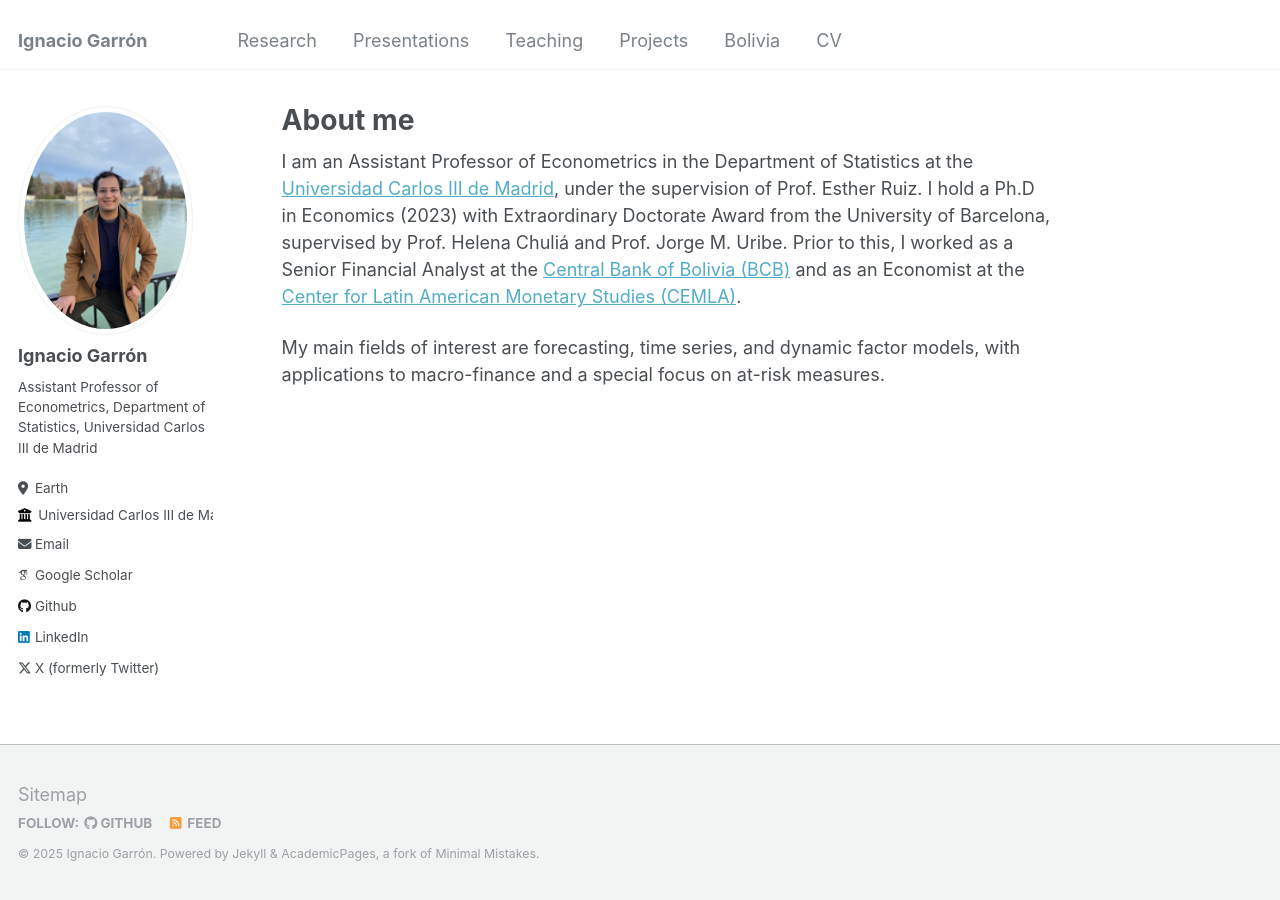
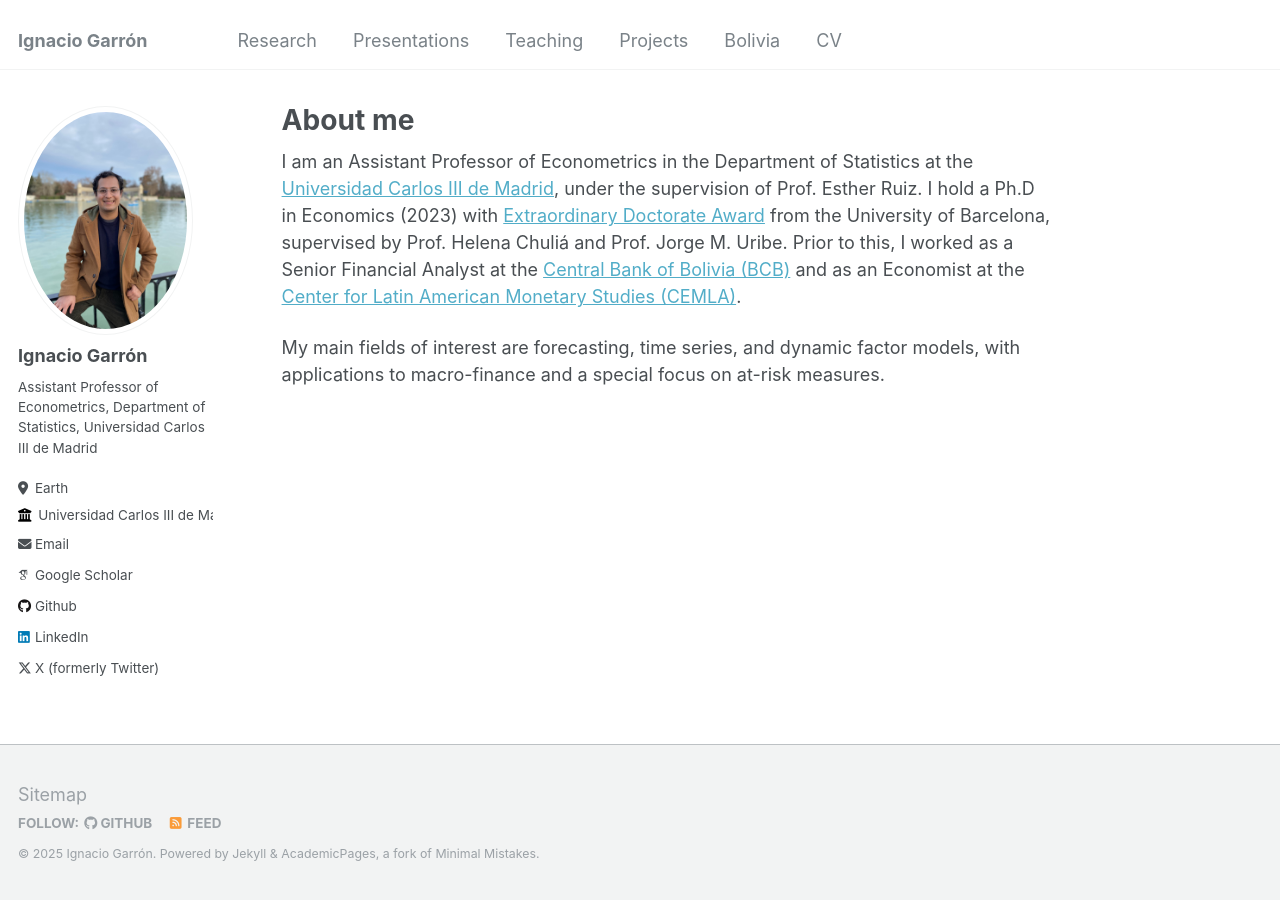
Before and after one commit to IgnacioGarron/IgnacioGarron.github.io, a Jekyll site: the page built from _pages/about.md, in a window 1280 px wide. Built offline with Jekyll 4.4.1, drawn with Linux system fonts in a browser that asks for light colours; some web fonts are replaced; part of the change alters nothing that is shown.

```diff
--- a/_pages/about.md
+++ b/_pages/about.md
@@ -7,6 +7,6 @@ redirect_from:
   - /about.html
 ---
 
-I am an Assistant Professor of Econometrics in the Department of Statistics at the <a href="https://www.uc3m.es/departamento-estadistica/inicio">Universidad Carlos III de Madrid</a>,  under the supervision of Prof. Esther Ruiz. I hold a Ph.D in Economics (2023) with Extraordinary Doctorate Award from the University of Barcelona, supervised by Prof. Helena Chuliá and Prof. Jorge M. Uribe. Prior to this, I worked as a Senior Financial Analyst at the <a href="https://www.bcb.gob.bo">Central Bank of Bolivia (BCB)</a> and as an Economist at the <a href="https://www.cemla.org/index.html">Center for Latin American Monetary Studies (CEMLA)</a>.
+I am an Assistant Professor of Econometrics in the Department of Statistics at the <a href="https://www.uc3m.es/departamento-estadistica/inicio">Universidad Carlos III de Madrid</a>,  under the supervision of Prof. Esther Ruiz. I hold a Ph.D in Economics (2023) with <a href="https://www.ub.edu/school-economics/one-of-our-phd-in-economics-alumni-receives-the-extraordinary-doctorate-award/">Extraordinary Doctorate Award</a> from the University of Barcelona, supervised by Prof. Helena Chuliá and Prof. Jorge M. Uribe. Prior to this, I worked as a Senior Financial Analyst at the <a href="https://www.bcb.gob.bo">Central Bank of Bolivia (BCB)</a> and as an Economist at the <a href="https://www.cemla.org/index.html">Center for Latin American Monetary Studies (CEMLA)</a>.
 
 My main fields of interest are forecasting, time series, and dynamic factor models, with applications to macro-finance and a special focus on at-risk measures.
```
